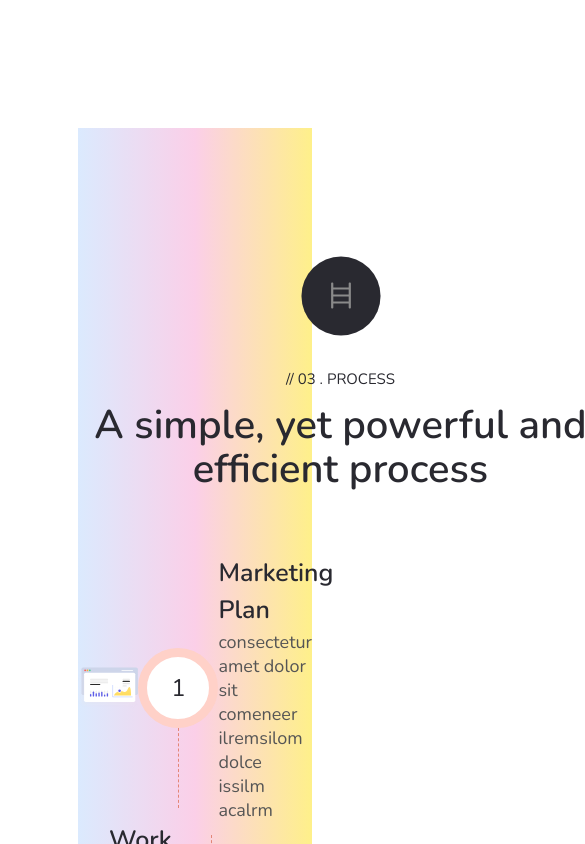
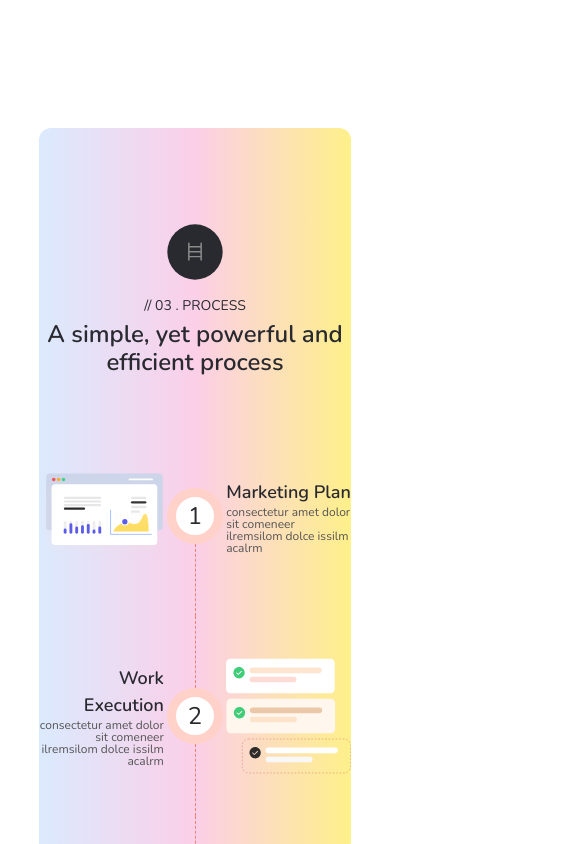
Before and after one commit to xypxzy/spa-landing, a React (Vite) app in the folder frontend/: page / in a window 390 px wide. Shown: the part 1560-2404 px from the top of the page, 585 px wide, since content can reach past the window. Built offline with nearby package versions, Linux system fonts and the light colour scheme.

Commit message:
add process section adaptive

```diff
--- a/frontend/src/components/ProcessSection/ProcessSection.module.css
+++ b/frontend/src/components/ProcessSection/ProcessSection.module.css
@@ -1,5 +1,5 @@
 .process {
-  @apply text-[#292930] h-[140vh];
+  @apply text-[#292930] mb-10;
 }
 
 .process__container {
@@ -7,19 +7,19 @@
 }
 
 .process__wrapper {
-  @apply bg-gradient-to-r from-blue-100 to-yellow-200 via-pink-200 h-[130vh] w-[60vw];
+  @apply bg-gradient-to-r from-blue-100 to-yellow-200 via-pink-200 w-[80vw] xl:w-[60vw] rounded-xl;
 }
 
 .process__header {
-  @apply w-[525px] mx-auto flex flex-col gap-8 items-center justify-center pt-32 pb-16 text-center;
+  @apply xl:w-[525px] lg:w-[400px] md:w-[300px] sm:w-[200px] mx-auto flex flex-col lg:gap-8 gap-4 items-center justify-center lg:pt-32 pt-24 lg:pb-16 pb-10 text-center;
 }
 
 .process__header_title {
-  @apply text-[40px] leading-[44.2px] font-semibold;
+  @apply xl:text-[40px] lg:text-[32px] md:text-[28px] text-[24px] lg:leading-[44.2px] leading-7 font-semibold;
 }
 
 .process__header_paragraph {
-  @apply uppercase text-[#292930] text-[15px] mb-3;
+  @apply uppercase text-[#292930] lg:text-[15px] text-sm lg:mb-3 mb-1;
 }
 
 .process__steps_card {
@@ -35,18 +35,18 @@
 }
 
 .process__card_step_icon {
-  @apply w-20 h-20 bg-white rounded-full flex items-center
+  @apply lg:w-20 lg:h-20 h-14 w-14 bg-white rounded-full flex items-center
    justify-center border-[9px] border-[#FFD1C8] text-2xl;
 }
 
 .process__card_step__line {
-  @apply border-l-[1.5px] border-dashed border-[#E38676] h-20;
+  @apply border-l-[1.5px] border-dashed border-[#E38676] lg:h-20 md:h-[75px] h-[72px];
 }
 
 .process__card_title {
-  @apply text-[25px] font-semibold;
+  @apply lg:text-[25px] md:text-[20px] text-[18px] font-semibold;
 }
 
 .process__card_description {
-  @apply text-lg leading-6 text-[#555];
+  @apply lg:text-[16px] md:text-[14px] text-[12px] lg:leading-6 md:leading-4 leading-3 text-[#555];
 }
--- a/frontend/src/components/ProcessSection/ProcessSection.tsx
+++ b/frontend/src/components/ProcessSection/ProcessSection.tsx
@@ -12,7 +12,7 @@ const ProcessSection = () => {
         <div className={cls.process__wrapper}>
 
           <div className={cls.process__header}>
-            <ProcessSectionIcon className='w-20 h-20'/>
+            <ProcessSectionIcon className='lg:w-20 lg:h-20 h-14 w-14'/>
             <span>
               <p className={cls.process__header_paragraph}>// 03 . Process</p>
               <h1 className={cls.process__header_title}>A simple, yet powerful and  efficient process</h1>
```
